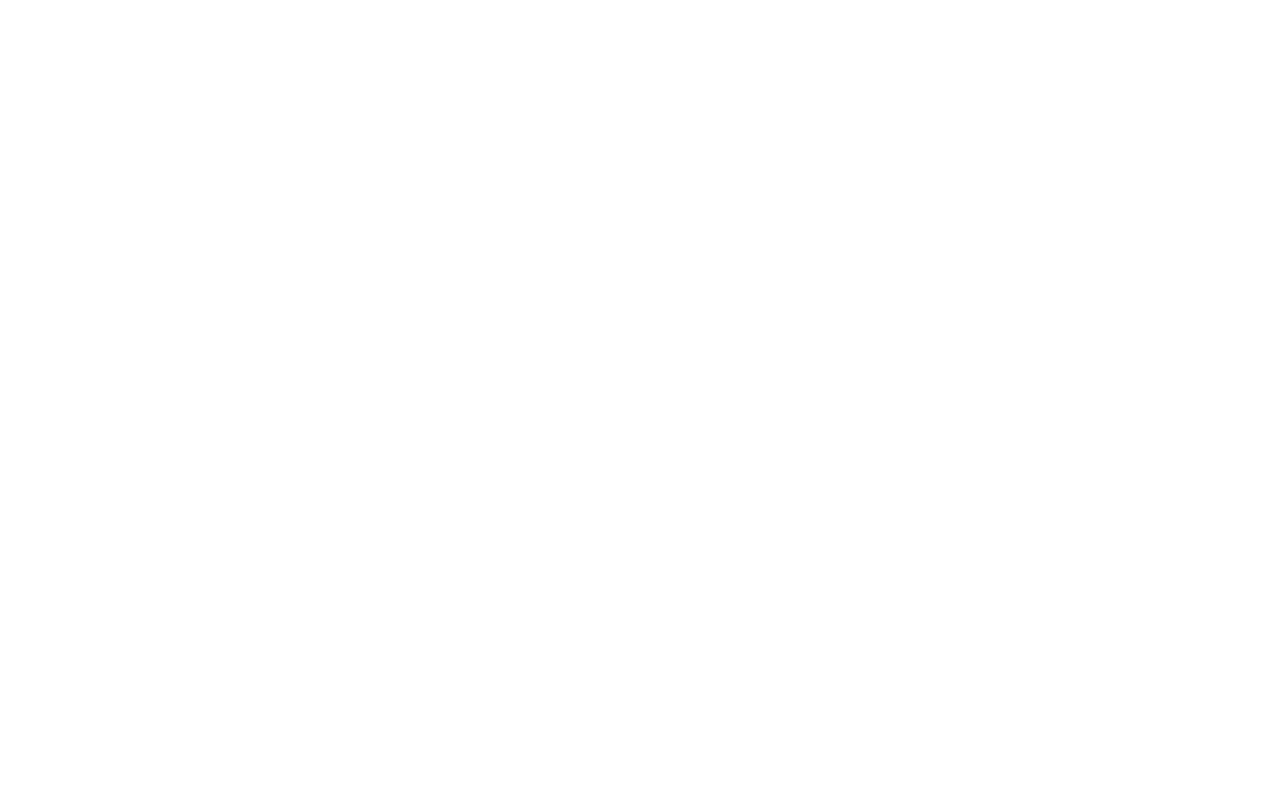
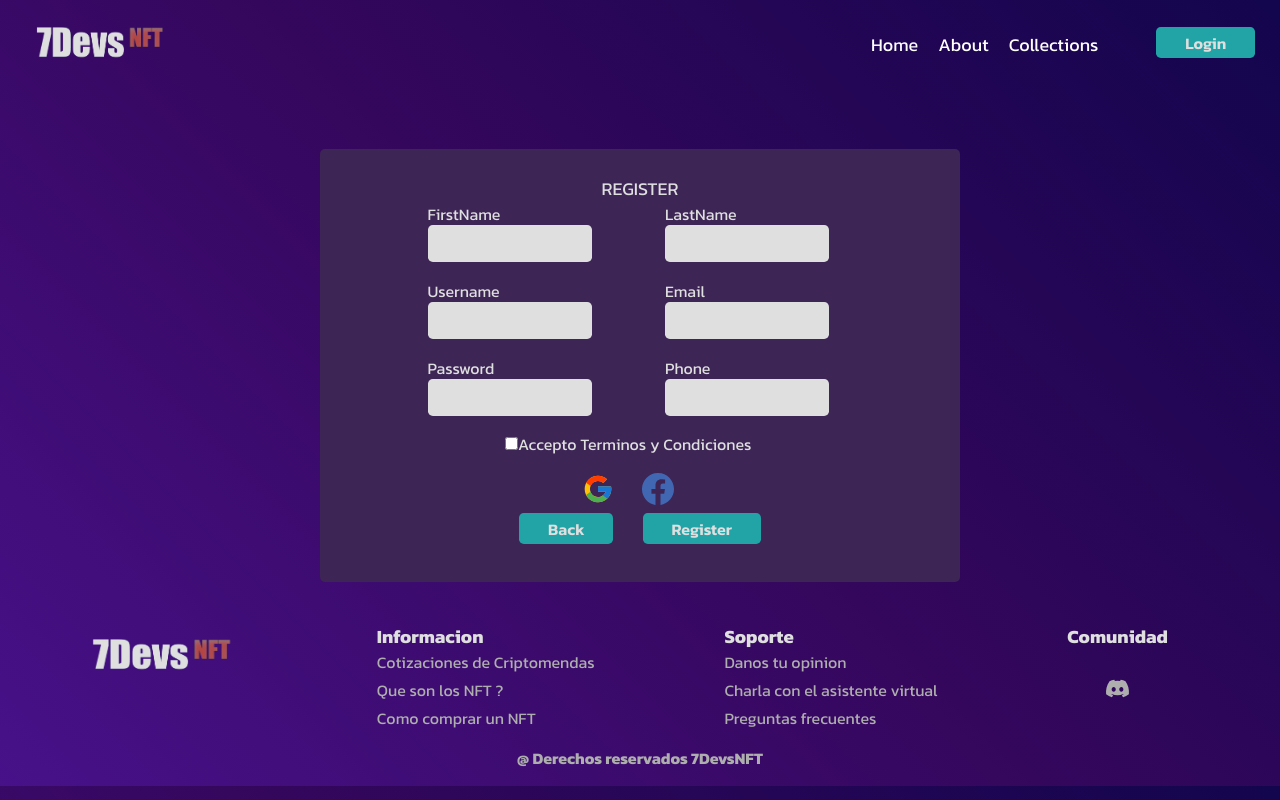
Before and after one commit to Al3x4nDr0s/Proyecto-Marketplace-NFTs, a React (Create React App) app in the folder client/: page /register in a window 1280 px wide. Before the commit this address had no page. Built offline with nearby package versions, Linux system fonts and the light colour scheme.

Commit message:
Ajuste de Formulario de Registro

```diff
--- a/client/src/App.js
+++ b/client/src/App.js
@@ -5,6 +5,7 @@ import Footer from "./components/Footer/Footer.jsx";
 import Header from "./components/Header/Header.jsx";
 import Home from "./components/Home/Home.jsx";
 import {ViewUser} from './components/ViewUser/ViewUser.jsx'
+import { Register } from './components/Register/Register.jsx'
 
 import './App.css';
 function MainLayout() {
@@ -26,6 +27,7 @@ function App() {
           <Route element={<MainLayout />}>
             <Route exact path={"/myprofile"} element={<ViewUser/>}/>
             <Route exact path={"/home"} element={<Home />} />
+            <Route exact path={"/register"} element={<Register />} />
           </Route>
         </Routes>
       </BrowserRouter>
--- /dev/null
+++ b/client/src/components/Register/Register.jsx
@@ -0,0 +1,332 @@
+import Input from "../shared/Input.jsx";
+import Button from "../shared/Button.jsx";
+import axios from 'axios';
+import styled from "styled-components";
+import {useNavigate} from 'react-router-dom';
+import { FcGoogle } from "react-icons/fc";
+import { BsFacebook } from "react-icons/bs";
+
+import React, { useState } from "react";
+
+export const Register = () => {
+    let navigate = useNavigate();
+  const [input, setInput] = useState({
+    firstName: "",
+    lastName: "",
+    username: "",
+    email: "",
+    password: "",
+    phone: "",
+  });
+  const [errors, setErrors] = useState({
+    firstName: "",
+    lastName: "",
+    username: "",
+    email: "",
+    password: "",
+    phone: "",
+  });
+
+  const [dataBack,  setDataBack] = useState (0);
+
+  const handleClick = (e) => {
+    e.preventDefault();
+    navigate('/home');
+  };
+
+  const handleChange = (e) => {
+    setInput({ ...input, [e.target.name]: e.target.value });
+    console.log("Entramos a HandleChange");
+  };
+
+  const handleSubmit = (e) => {
+    e.preventDefault();
+    axios.post('http://localhost:4000/users/',input)
+    .then(res=>console.log(res))
+    .catch(e=>{
+      console.log(e.response.data);
+      alert(e.response.data.msg);
+    });
+
+
+
+
+  };
+
+  const handleOnBlur = (e) => {
+    if (e.target.value === ""){
+      setErrors({ ...errors, [e.target.name]: `* ${e.target.name}: Can't be null` });}
+    else if ((e.target.name === "firstName")||(e.target.name === "lastName")) {
+      /[0-9]/.test(e.target.value)
+        ? setErrors({ ...errors, [e.target.name]: "* Not valid name" })
+        : setErrors({ ...errors, [e.target.name]: "" });
+    } else if (e.target.name === "username") {
+      /^[A-Za-z0-9]+([A-Za-z0-9]*|[._-]?[A-Za-z0-9]+)*$/g.test(e.target.value)
+        ? setErrors({ ...errors, [e.target.name]: "" })
+        : setErrors({ ...errors, [e.target.name]: "* Not valid nickname" });
+    } else if (e.target.name === "email") {
+      /^[a-zA-Z0-9.!#$%&'*+/=?^_`{|}~-]+@[a-zA-Z0-9](?:[a-zA-Z0-9-]{0,61}[a-zA-Z0-9])?(?:\.[a-zA-Z0-9](?:[a-zA-Z0-9-]{0,61}[a-zA-Z0-9])?)*$/.test(
+        e.target.value
+      )
+        ? setErrors({ ...errors, [e.target.name]: "" })
+        : setErrors({ ...errors, [e.target.name]: "* Not valid email" });
+    } else if (e.target.name === "phone") {
+      /[a-z A-Z]/.test(e.target.value)
+        ? setErrors({ ...errors, [e.target.name]: "* Not valid phone" })
+        : setErrors({ ...errors, [e.target.name]: "" });
+    }
+
+    else if (e.target.name === "password") {
+      /^(?=.*[0-9])(?=.*[!@#$%^&*])[a-zA-Z0-9!@#$%^&*]{7,15}$/.test(
+        e.target.value
+      )
+        ? setErrors({ ...errors, [e.target.name]: "" })
+        : setErrors({
+            ...errors,
+            [e.target.name]:
+              `* ${e.target.name}: At least 7 to 15 Character, One digit and One Special Character`,
+          });
+    }
+  };
+
+  return (
+    <>
+      <FormContainer>
+        <FormTitle>
+          REGISTER
+        </FormTitle>
+        <Form onSubmit={handleSubmit}>
+          <FormColumn>
+            <FormRow>
+              <FormItem>
+                <Label>FirstName</Label>
+                <Input
+                  type="text"
+                  name="firstName"
+                  value={input.firstName}
+                  placeHolder="Enter your name"
+                  onChange={handleChange}
+                  onBlur={handleOnBlur}
+                  width= "100%"
+                />
+              </FormItem>
+              <FormItem>
+                <Label>LastName</Label>
+                <Input
+                  type="text"
+                  name="lastName"
+                  value={input.lastName}
+                  placeHolder="Enter your name"
+                  onChange={handleChange}
+                  onBlur={handleOnBlur}
+                  width= "100%"
+                />
+              </FormItem>
+                </FormRow>
+                <FormRow>
+                <FormItem>
+                <Label>Username</Label>
+                <Input
+                  type="text"
+                  name="username"
+                  value={input.username}
+                  placeHolder="Enter your Username"
+                  onChange={handleChange}
+                  onBlur={handleOnBlur}
+                  width= "100%"
+                />
+              </FormItem>
+                 <FormItem>
+                <Label>Email</Label>
+                <Input
+                  name="email"
+                  value={input.email}
+                  placeHolder="Enter your email"
+                  onChange={handleChange}
+                  onBlur={handleOnBlur}
+                  width= "100%"
+                />
+              </FormItem>
+
+
+
+              </FormRow>
+              <FormRow>
+              <FormItem>
+                <Label>Password</Label>
+                <Input
+                  type="password"
+                  name="password"
+                  value={input.password}
+                  placeHolder="Enter your password"
+                  onChange={handleChange}
+                  onBlur={handleOnBlur}
+                  width= "100%"
+                />
+
+              </FormItem>
+
+
+              <FormItem>
+                <Label>Phone</Label>
+                <Input
+                  name="phone"
+                  value={input.phone}
+                  placeHolder="Enter your phone number"
+                  onChange={handleChange}
+                  onBlur={handleOnBlur}
+                  width= "100%"
+                />
+                </FormItem>
+                </FormRow>
+            </FormColumn>
+
+    <FormColumn>
+       <FormRow>
+       <FormAccept>
+       <input type="checkbox" />
+       <Label>Accepto Terminos y Condiciones</Label>
+       </FormAccept>
+       </FormRow>
+       <FormIcons>
+       <FcGoogle size='2em'  />
+       <BsFacebook size='2em' color='#4267B2'/>
+       </FormIcons>
+       </FormColumn>
+
+
+            <FormIcons>
+          <Button width="15%" title="Back" onClick={handleClick}>Back</Button>
+
+          <Button width="15%" title="Register">Register</Button>
+          </FormIcons>
+        </Form>
+
+      </FormContainer>
+
+      <MsgError>{errors.firstName}</MsgError>
+      <MsgError>{errors.lastName}</MsgError>
+      <MsgError>{errors.username}</MsgError>
+      <MsgError>{errors.email}</MsgError>
+      <MsgError>{errors.password}</MsgError>
+      <MsgError>{errors.phone}</MsgError>
+
+
+    </>
+  );
+};
+
+const colores = {
+  borde: "#0075FF",
+  error: "#bb2929",
+  exito: "#1ed12d",
+};
+
+const Label = styled.label`
+  color: var(--secondFontColor);
+  font-size: var(--medium);
+  padding: 0px;
+  min-height: 10px;
+
+`;
+
+const FormItem = styled.div`
+  display: flex;
+  flex-direction: column;
+  margin: 0% 5% 0% 5%;
+  padding: 0;
+  border: none;
+  height:60px;
+`;
+
+const FormItem1 = styled.div`
+  margin: 0% 5% 0% 5%;
+  padding: 0;
+  border: none;
+  height:60px;
+`;
+
+const FormColumn = styled.div`
+  margin-right: 4%;
+  align-items:center;
+  @media (max-width: 768px) {
+    width: 100%;
+    display: block;
+    text-align: center;
+  }
+`;
+
+const FormRow = styled.div`
+  display: flex;
+  flex-direction: row;
+  justify-content:center;
+  gap:3%;
+  padding: 0;
+  margin-bottom:3%;
+ @media (max-width: 768px) {
+    display: block;
+    text-align: center;
+  }
+`;
+
+
+const FormIcons = styled.form`
+  display: flex;
+  flex-direction: row;
+  justify-content: center;
+  gap: 5%;
+  padding: 0;
+
+`;
+
+
+const Form = styled.form`
+  display: flex;
+  flex-direction: column;
+  justify-content: center;
+  padding: 0;
+  margin:0;
+
+`;
+
+const FormTitle = styled.div`
+  text-align: center;
+  font-size : var(--large);
+  color: var(--secondFontColor);
+`;
+
+const FormContainer = styled.div`
+  background-color: #3D2556;
+  border-radius: 5px;
+  margin: 5% 25% 0% 25%;
+  padding: 2% 2%;
+
+`;
+
+const FormAccept = styled.div`
+text-align:center;
+  margin: 10;
+  gap:5%;
+
+
+`;
+
+
+const MsgError = styled.p`
+  font-size: 12px;
+  margin: 0;
+  padding:0;
+  color: ${colores.error};
+  width:100%;
+  text-align:center;
+`;
+
+/*Salida del Componente
+{
+    name
+    nickname
+    email
+    password
+    phone
+}
+*/
--- a/client/src/components/shared/Button.jsx
+++ b/client/src/components/shared/Button.jsx
@@ -10,6 +10,7 @@ const StyledButton = styled.button`
   cursor: pointer;
   color: var(--secondFontColor);
   padding: ${(props) => props.padding || ".2rem 1.8rem"};
+
   font-weight: 600;
   font-size: 1rem;
   outline: none;
```
